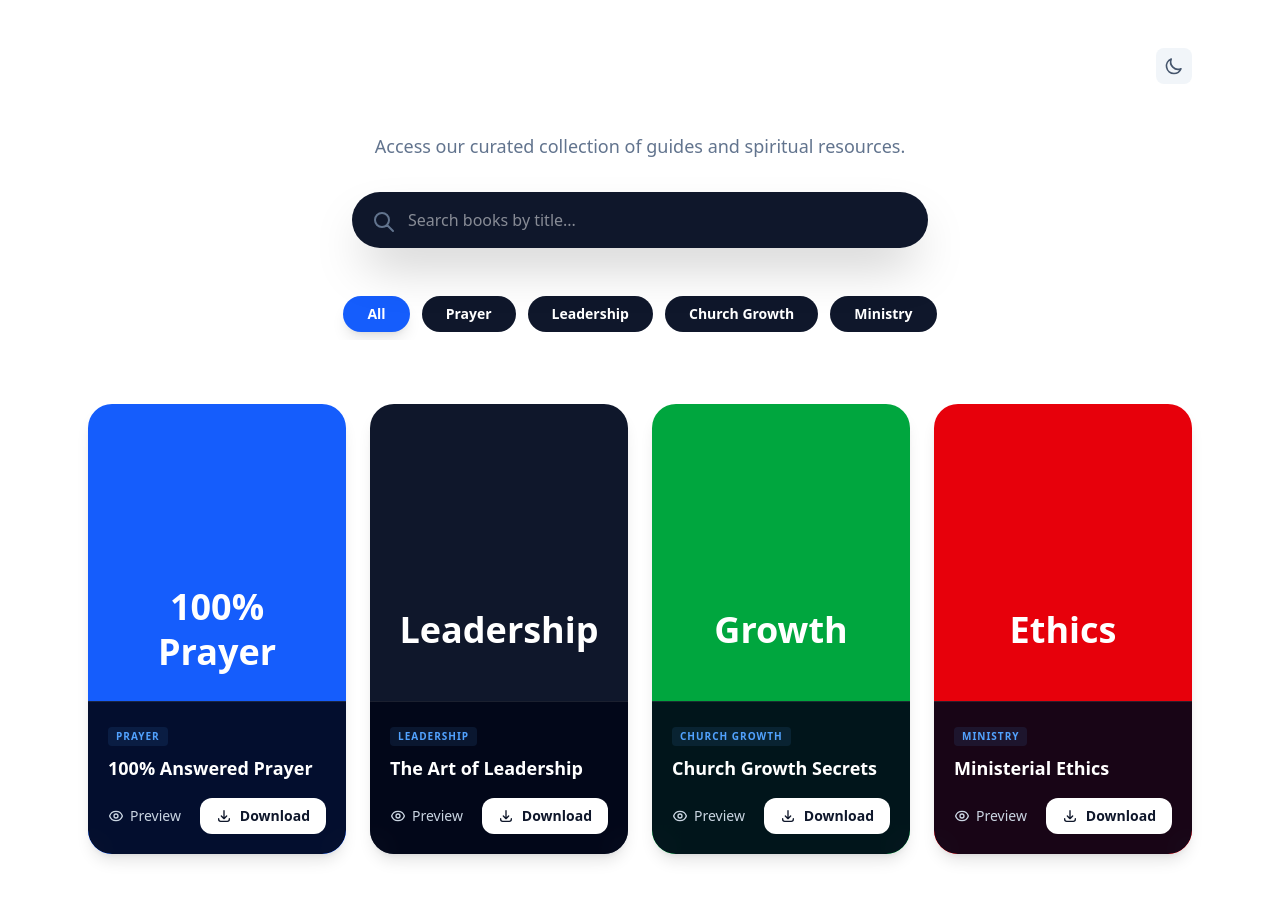
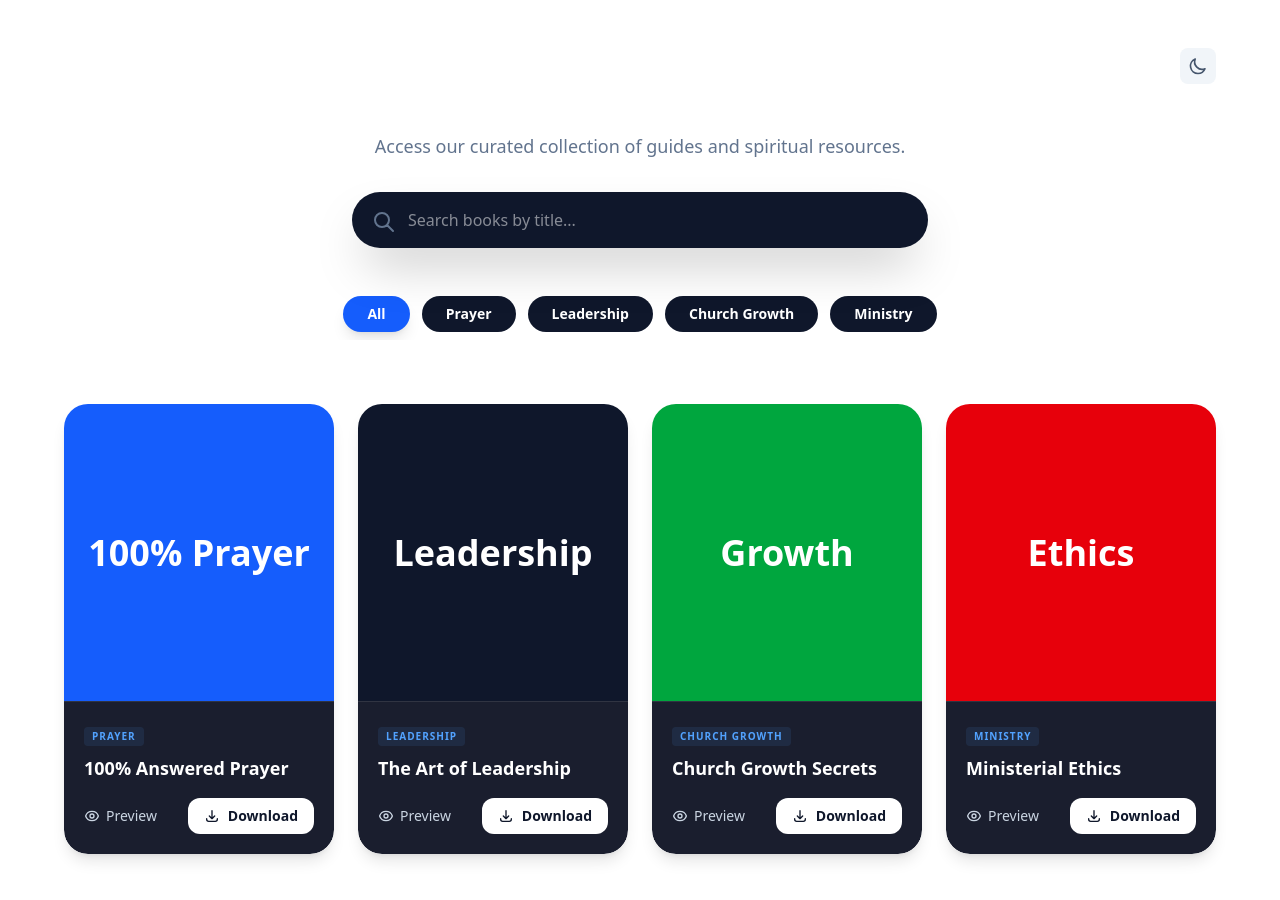
Before and after one commit to Kingdom-Minded-Engineers/ratc-archives, a Next.js app: page / in a window 1280 px wide. Built offline with nearby package versions, Linux system fonts and the light colour scheme.

Commit message:
Fix: Ensure full-page width and grid stretching

```diff
--- a/src/app/page.tsx
+++ b/src/app/page.tsx
@@ -25,16 +25,16 @@ function BookCard({ book }: { book: any }) {
   const centerText = CATEGORY_TEXT[book.category] || CATEGORY_TEXT['Default'];
 
   return (
-    <div className="group relative h-[450px] w-full rounded-3xl overflow-hidden transition-all hover:scale-[1.02] duration-300 shadow-lg">
+    <div className="group relative h-full min-h-[450px] w-full rounded-3xl overflow-hidden transition-all hover:scale-[1.02] duration-300 shadow-lg flex flex-col">
       {/* Main Color Block */}
-      <div className={`absolute inset-0 ${colorClass} flex items-center justify-center p-6 text-center`}>
+      <div className={`flex-1 ${colorClass} flex items-center justify-center p-6 text-center`}>
         <h2 className="text-3xl md:text-4xl font-bold text-white leading-tight">
           {centerText}
         </h2>
       </div>
 
       {/* Bottom Content Overlay */}
-      <div className="absolute bottom-0 left-0 right-0 bg-slate-950/90 backdrop-blur-md p-5 border-t border-white/10">
+      <div className="bg-slate-950/90 backdrop-blur-md p-5 border-t border-white/10">
         <span className="text-[10px] font-bold uppercase tracking-widest text-blue-400 bg-blue-400/10 px-2 py-0.5 rounded mb-2 inline-block">
           {book.category}
         </span>
@@ -76,12 +76,12 @@ export default function Home() {
   });
 
   return (
-    <main className="max-w-6xl mx-auto px-6 py-12 min-h-screen">
-      <div className="flex justify-end mb-12">
+    <main className="w-full min-h-screen bg-white dark:bg-slate-950 px-6 py-12 flex flex-col items-center">
+      <div className="w-full max-w-6xl flex justify-end mb-12">
         <ThemeToggle />
       </div>
 
-      <div className="text-center mb-12">
+      <div className="w-full max-w-2xl text-center mb-12">
         <p className="text-slate-500 dark:text-slate-400 mb-8 text-lg font-medium">
           Access our curated collection of guides and spiritual resources.
         </p>
@@ -99,7 +99,7 @@ export default function Home() {
         </div>
       </div>
 
-      <div className="flex gap-3 justify-center mb-16 overflow-x-auto pb-2">
+      <div className="w-full max-w-6xl flex gap-3 justify-center mb-16 overflow-x-auto pb-2">
         {CATEGORIES.map(cat => (
           <button
             key={cat}
@@ -111,7 +111,7 @@ export default function Home() {
         ))}
       </div>
 
-      <div className="grid grid-cols-1 sm:grid-cols-2 lg:grid-cols-4 gap-6">
+      <div className="w-full max-w-6xl grid grid-cols-1 sm:grid-cols-2 lg:grid-cols-4 gap-6 items-stretch">
         {filteredBooks.map(book => (
           <BookCard key={book.id} book={book} />
         ))}
```
